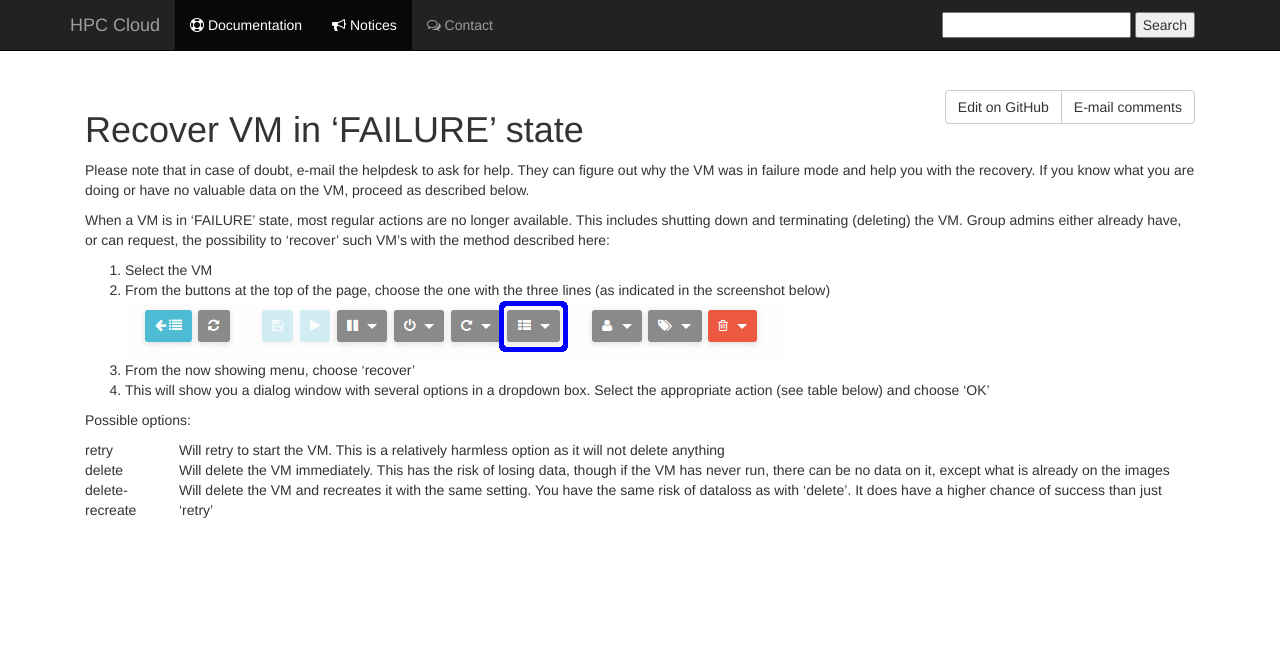
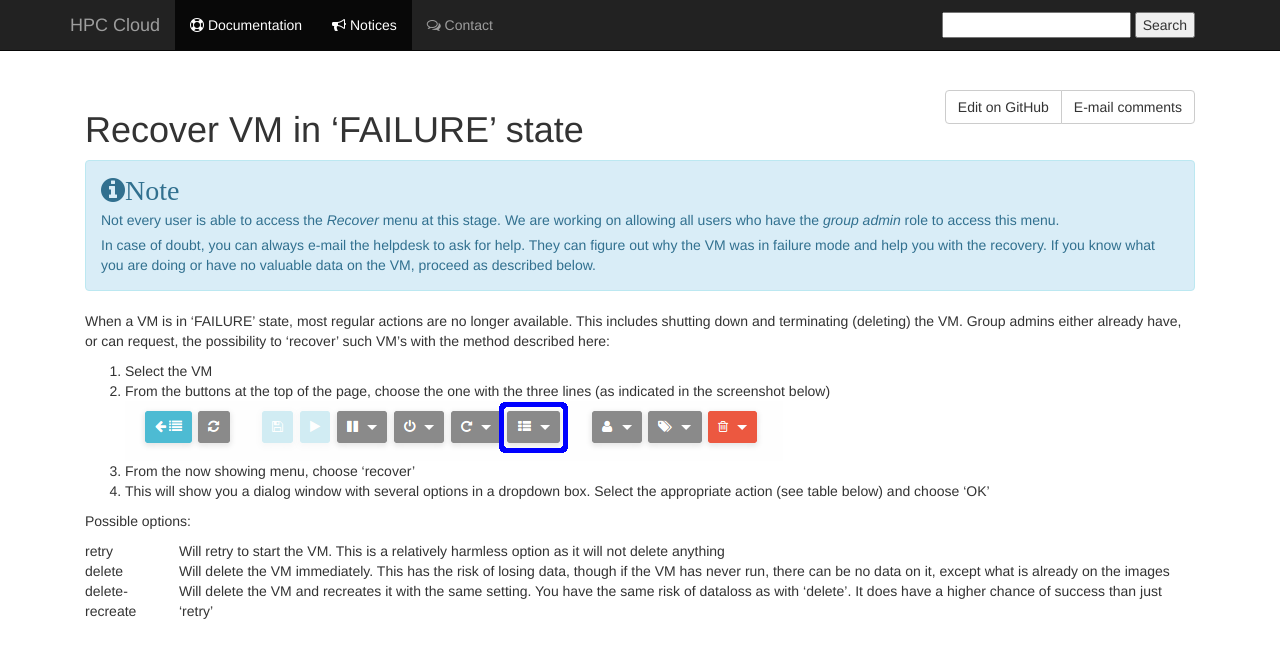
Before and after one commit to sara-nl/clouddocs, a Jekyll site: the page built from troubleshooting/recover_failure.markdown, in a window 1280 px wide. Shown: the top 658 px of the page. Built offline with Jekyll 4.4.1, drawn with Linux system fonts in a browser that asks for light colours; nearby versions of some CDN libraries; our own code applies the rules of GitHub Pages for plain Markdown files.

Commit message:
Note and call-out

```diff
--- a/troubleshooting/recover_failure.markdown
+++ b/troubleshooting/recover_failure.markdown
@@ -4,7 +4,14 @@ layout: default
 
 # Recover VM in 'FAILURE' state
 
-Please note that in case of doubt, e-mail the helpdesk to ask for help. They can figure out why the VM was in failure mode and help you with the recovery. If you know what you are doing or have no valuable data on the VM, proceed as described below.
+<div class="alert alert-info" markdown="1">
+<i class="fa fa-info-circle fa-2x" aria-hidden="true">Note</i><br>
+
+Not every user is able to access the _Recover_ menu at this stage. We are working on allowing all users who have the _group admin_ role to access this menu.
+
+In case of doubt, you can always e-mail the helpdesk to ask for help. They can figure out why the VM was in failure mode and help you with the recovery. If you know what you are doing or have no valuable data on the VM, proceed as described below.
+
+</div>
 
 When a VM is in 'FAILURE' state, most regular actions are no longer available. This includes shutting down and terminating (deleting) the VM. Group admins either already have, or can request, the possibility to 'recover' such VM's with the method described here:
 
```
